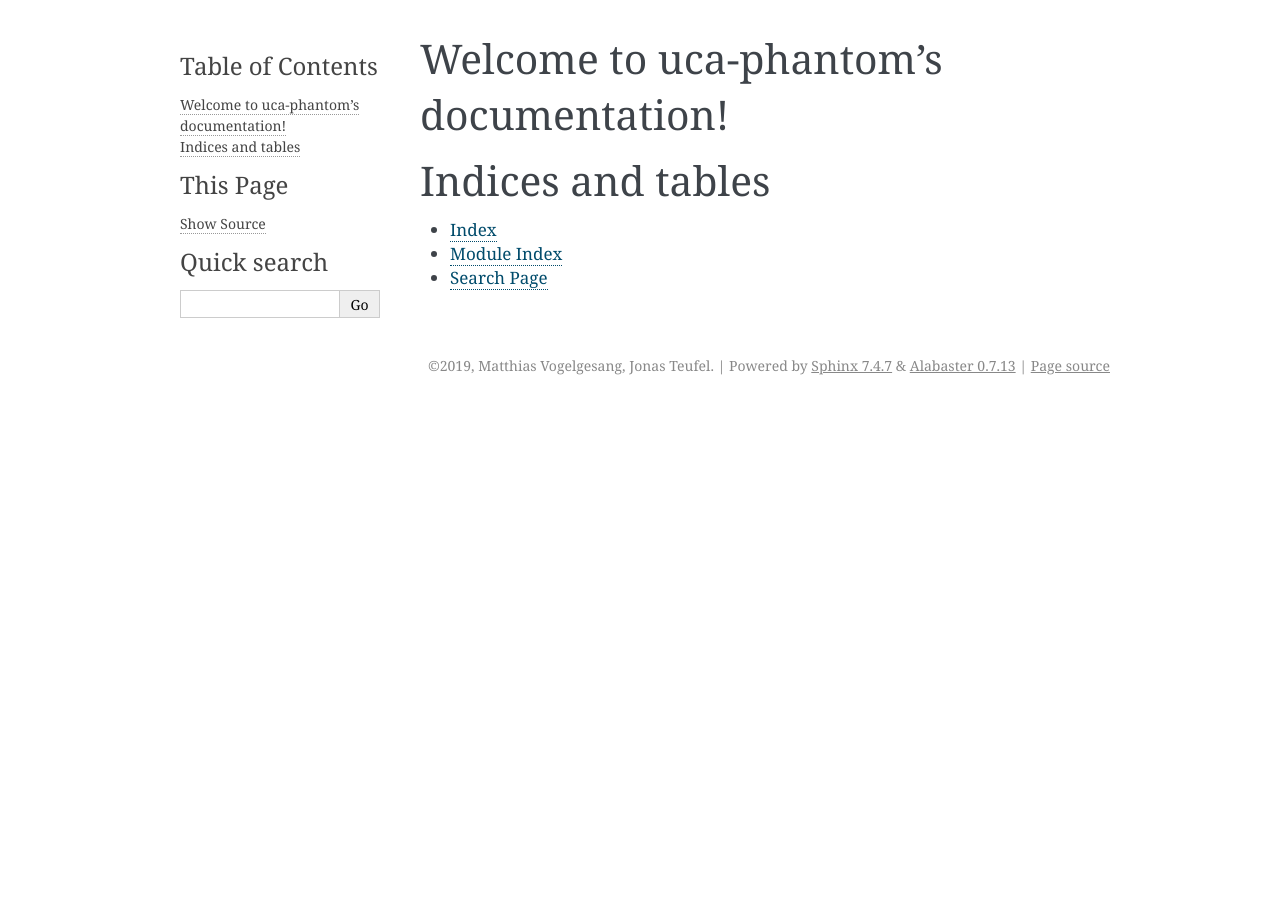
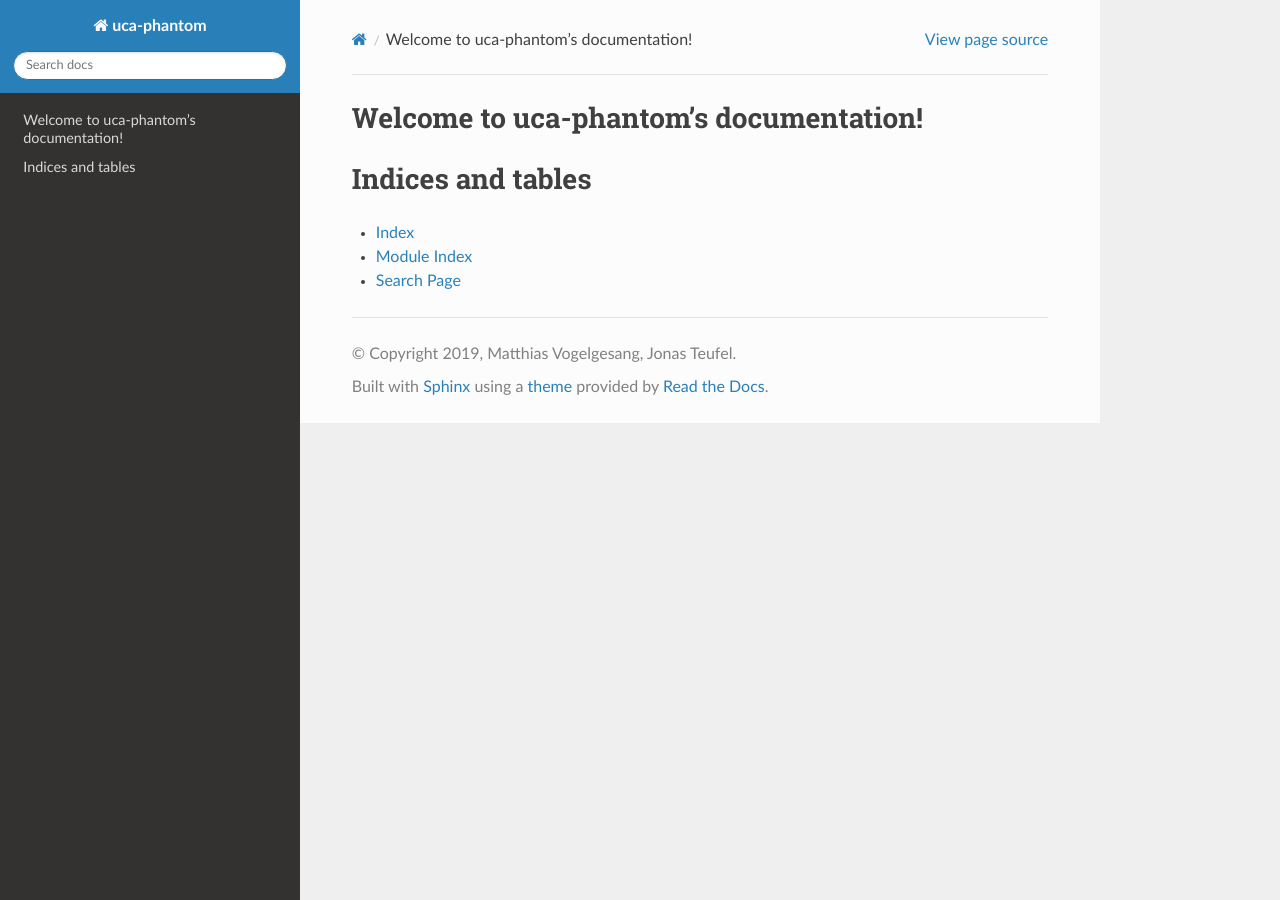
Before and after one commit to the16thpythonist/uca-phantom-doc, a Sphinx documentation site: the page built from docs/index.rst, in a window 1280 px wide. Built offline with Sphinx 7.4.7 and the Read the Docs theme 2.0.0, drawn with Linux system fonts in a browser that asks for light colours.

Commit message:
changed doc

```diff
--- a/docs/conf.py
+++ b/docs/conf.py
@@ -36,6 +36,12 @@ extensions = [
 # Add any paths that contain templates here, relative to this directory.
 templates_path = ['_templates']
 
+# source_suffix = ['.rst', '.md']
+source_suffix = '.rst'
+
+# The master toctree document.
+master_doc = 'index'
+
 # List of patterns, relative to source directory, that match files and
 # directories to ignore when looking for source files.
 # This pattern also affects html_static_path and html_extra_path.
@@ -47,7 +53,7 @@ exclude_patterns = ['_build', 'Thumbs.db', '.DS_Store']
 # The theme to use for HTML and HTML Help pages.  See the documentation for
 # a list of builtin themes.
 #
-html_theme = 'alabaster'
+html_theme = 'sphinx_rtd_theme'
 
 # Add any paths that contain custom static files (such as style sheets) here,
 # relative to this directory. They are copied after the builtin static files,
```
